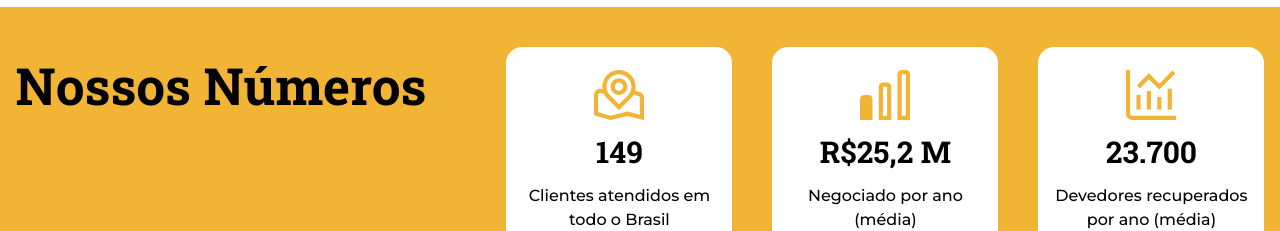
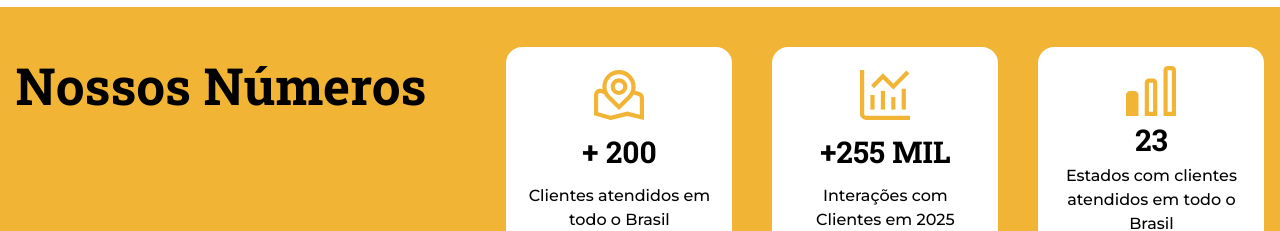
Before and after one commit to Clever-Cobranca/cleverSite2.0, a React (Vite) app in the folder frontend/: page / in a window 1280 px wide. Shown: the part 566-797 px from the top of the page. Built offline with nearby package versions, Linux system fonts and the light colour scheme.

Commit message:
alerações

```diff
--- a/frontend/src/Pages/Home.jsx
+++ b/frontend/src/Pages/Home.jsx
@@ -11,6 +11,7 @@ import Accordion from "../components/ComponentsHome/Accordion";
 import { Footer } from "../components/Footer/Footer";
 import mic from "../assets/svgs/mic.svg";
 import { FaBalanceScale } from "react-icons/fa";
+import { Link } from "react-router";
 
 export default function Home() {
   return (
@@ -76,9 +77,20 @@ export default function Home() {
                     src={Vector}
                     alt="Ícone de unidades"
                   />
-                  <p className=" font-family-roboto-slab font-bold">149</p>
+                  <p className=" font-family-roboto-slab font-bold">+ 200</p>
                   <p className="text-base max-w-[194px] text-center">
                     Clientes atendidos em todo o Brasil
+                  </p>
+                </div>
+                <div className="flex flex-col items-center rounded-2xl justify-around bg-white sm:h-52 max-w-64 md:text-3xl p-4">
+                  <img
+                    className="sm:w-[50px] sm:h-[50px] h-[30px] w-[30px]"
+                    src={Chart_Histogram}
+                    alt="Ícone de gráfico de barras"
+                  />
+                  <p className="font-family-roboto-slab font-bold">+255 MIL</p>
+                  <p className="text-base max-w-[194px] text-center">
+                    Interações com Clientes em 2025
                   </p>
                 </div>
                 <div className="flex flex-col items-center rounded-2xl justify-around bg-white sm:h-52 max-w-64 md:text-3xl p-4">
@@ -87,20 +99,9 @@ export default function Home() {
                     alt="Ícone de sinal de crescimento"
                     className="sm:w-[50px] sm:h-[50px] h-[30px] w-[30px]"
                   />
-                  <p className=" font-family-roboto-slab font-bold">R$25,2 M</p>
+                  <p className=" font-family-roboto-slab font-bold">23</p>
                   <p className="text-base max-w-[194px] text-center">
-                    Negociado por ano (média)
-                  </p>
-                </div>
-                <div className="flex flex-col items-center rounded-2xl justify-around bg-white sm:h-52 max-w-64 md:text-3xl p-4">
-                  <img
-                    className="sm:w-[50px] sm:h-[50px] h-[30px] w-[30px]"
-                    src={Chart_Histogram}
-                    alt="Ícone de gráfico de barras"
-                  />
-                  <p className=" font-family-roboto-slab font-bold">23.700</p>
-                  <p className="text-base max-w-[194px] text-center">
-                    Devedores recuperados por ano (média)
+                    Estados com clientes atendidos em todo o Brasil
                   </p>
                 </div>
               </div>
@@ -113,6 +114,7 @@ export default function Home() {
                     Serviços Clever
                   </h1>
                   <div className="w-full flex justify-around flex-wrap">
+                    <Link to="/servicos">
                       <div className="max-w-[482px] max-sm:w-[210px] flex flex-col max-md:items-center">
                         <img
                           src={DollarSign}
@@ -123,6 +125,9 @@ export default function Home() {
                           Recuperação de Dívidas
                         </h2>
                       </div>
+                    </Link>
+
+                    <Link to="/servicos#Preventiva">
                       <div className="max-w-[482px] max-sm:w-[210px] flex flex-col max-md:items-center">
                         <img
                           src={Calendar}
@@ -130,15 +135,19 @@ export default function Home() {
                           className="sm:ml-3 max-sm:w-[30px] max-sm:h-[30px] w-[60px] h-[60px]"
                         />
                         <h2 className="text-fluid-lg ml-3 mt-5 max-sm:w-[196px] pt-4 border-t-[5px]  border-orange-primary">
-                        Cobrança Preventina
+                          Negociação Preventina
                         </h2>
                       </div>
+                    </Link>
+                    <Link to="/servicos#Assessoria">
                       <div className="max-w-[482px] max-sm:w-[210px] flex flex-col max-md:items-center">
                         <FaBalanceScale size={60} color="#f1b434" className="max-sm:h-[30px] max-sm:w-[30px]" />
                         <h2 className=" text-[var(--font-title)] ml-3 mt-5 max-sm:w-[196px] pt-4 border-t-[5px] border-orange-primary">
                           Assessoria Jurídica
                         </h2>
                       </div>
+                    </Link>
+                    <Link to="/servicos#SAC">
                       <div className="max-w-[482px] max-sm:w-[210px] flex flex-col max-md:items-center">
                         <img
                           src={mic}
@@ -149,6 +158,8 @@ export default function Home() {
                           SAC
                         </h2>
                       </div>
+                    </Link>
+
                   </div>
                 </section>
               </ScrollReveal>
--- a/frontend/src/Pages/Pagar.jsx
+++ b/frontend/src/Pages/Pagar.jsx
@@ -27,7 +27,7 @@ export default function Pagar() {
           <div className="flex mb:justify-between max-sm:justify-center max-sm:px-2 gap-8 w-full">
             <div className="h-5 max-lgs:text-center items-center flex mt-10 mb-10">
               <a href="https://api.whatsapp.com/send/?phone=5508000004820&text=Ol%C3%A1,+Vim+pelo+site+e+Quero+segunda+via+do+boleto!&type=phone_number&app_absent=0" target="_blank">
-                <button className="pl-5 pr-5 pt-3 pb-3 border-2 border-[#F1B434] rounded-2xl text-[#707372] uppercase font-bold hover:bg-[#F1B434] hover:text-white transition-all duration-300 hover:cursor-pointer">Quero Segunda Via do Boleto</button>
+                <button className="pl-5 pr-5 pt-3 pb-3 border-2 border-[#F1B434] rounded-4xl text-[#F1B434] uppercase font-bold hover:bg-[#F1B434] hover:text-white transition-all duration-300 hover:cursor-pointer">Negociar sua dívida</button>
               </a>
             </div>
           </div>
--- a/frontend/src/Pages/Serviços.jsx
+++ b/frontend/src/Pages/Serviços.jsx
@@ -1,3 +1,4 @@
+import { useEffect } from 'react';
 import LauraRecuperacao from "../assets/LauraRecuperacao.png";
 import lauraAtendendo from "../assets/lauraAtendendo.png";
 import lauraFechandoContrato from "../assets/lauraFechandoContrato.png";
@@ -15,8 +16,28 @@ import {
 } from "react-icons/fa";
 import { motion } from "motion/react";
 import ScrollReveal from "../components/scrollView";
+import { useLocation } from 'react-router';
+
 
 export default function Serviços() {
+  const location = useLocation();
+
+  // ADICIONE ESTE useEffect
+  useEffect(() => {
+    if (location.hash) {
+      const id = location.hash.replace('#', '');
+      const element = document.getElementById(id);
+
+      if (element) {
+        setTimeout(() => {
+          element.scrollIntoView({
+            behavior: 'smooth',
+            block: 'start'
+          });
+        }, 100);
+      }
+    }
+  }, [location]);
   return (
     <>
       <Header />
@@ -81,7 +102,7 @@ export default function Serviços() {
           </section>
         </ScrollReveal>
         <ScrollReveal variant="fadeLeft" duration={0.5}>
-          <section className=" flex flex-col gap-7 sm:p-12 max-lgs:flex-col p-8 max-sm:items-center justify-between">
+          <section id='Preventiva' className=" flex flex-col gap-7 sm:p-12 max-lgs:flex-col p-8 max-sm:items-center justify-between">
             <h2 className="max-sm:text-center max-lgs:text-center text-end font-family-roboto-slab text-[clamp(2rem,4vw,5rem)]/tight font-bold">
               Negociação<span className="text-[#F1B434]">Preventiva</span>
             </h2>
@@ -105,7 +126,7 @@ export default function Serviços() {
           </section>
         </ScrollReveal>
         <ScrollReveal>
-          <section className="bg-[#EAEAEA] py-12 px-8">
+          <section id='Assessoria' className="bg-[#EAEAEA] py-12 px-8">
             <div className="max-w-7xl mx-auto">
               {/* Título */}
               <h2 className="text-[clamp(2.2rem,4vw,5.8rem)] font-bold text-center mb-6 font-family-roboto-slab text-[#F1B434]">
@@ -188,7 +209,7 @@ export default function Serviços() {
             </div>
           </section>
         </ScrollReveal>
-        <section className="flex flex-col lg:flex-row min-h-[600px] -z-10">
+        <section id="SAC" className="flex flex-col lg:flex-row min-h-[600px] -z-10">
           <ScrollReveal variant="fadeLeft">
             <div className="flex-1 bg-white flex flex-col justify-center px-8 py-12 lg:px-16">
               <h2 className="text-[clamp(3rem,6vw,6rem)] font-bold font-family-roboto-slab text-black mb-2">
--- a/frontend/src/Pages/Sobre.jsx
+++ b/frontend/src/Pages/Sobre.jsx
@@ -19,12 +19,8 @@ export default function Sobre() {
             </h1>
               <div className="flex justify-center text-center">
 
-                <p className="text-[clamp(0.8rem,4vw,1.3rem)] w-11/12 max-h-[320px] text-wrap max-sm:tracking-tighter max-sm:text-justify max-md:max-w-[340px] text-left max-md:wrap-break-word">
-                  Negociaremos e você recebe! Sem dor de cabeça e sem arranhar a
-                  imagem do seu business ante o cliente! Todo o processo de Cobrança
-                  será acompanhado pelo nosso setor Jurídico, tanto na cobrança
-                  extrajudicial quanto nas cobranças judiciais que se fizerem
-                  necessárias.
+                <p className="text-[clamp(0.8rem,4vw,1.3rem)] w-11/12 max-h-[320px] text-wrap max-sm:tracking-tighter max-sm:text-justify max-md:max-w-[340px] text-center max-md:wrap-break-word">
+                A Clever surgiu em 2019 quando Alan Clever identificou que as assessorias do mercado não entregavam resultados reais na recuperação de crédito. Criou então uma empresa transparente, voltada ao credor e focada em resultado.
                 </p>
               </div>
               <img
--- a/frontend/src/components/Header/Header.jsx
+++ b/frontend/src/components/Header/Header.jsx
@@ -56,7 +56,7 @@ export function Header({ children }) {
           </a>
           <a
             target="blank"
-            href="https://www.youtube.com/@cleverassessoriaecobranca7043"
+            href="https://www.youtube.com/@clevercobranca"
           >
             <FaYoutube size={20} />
           </a>
```
Lines whose indentation alone changed are shown as unchanged.
